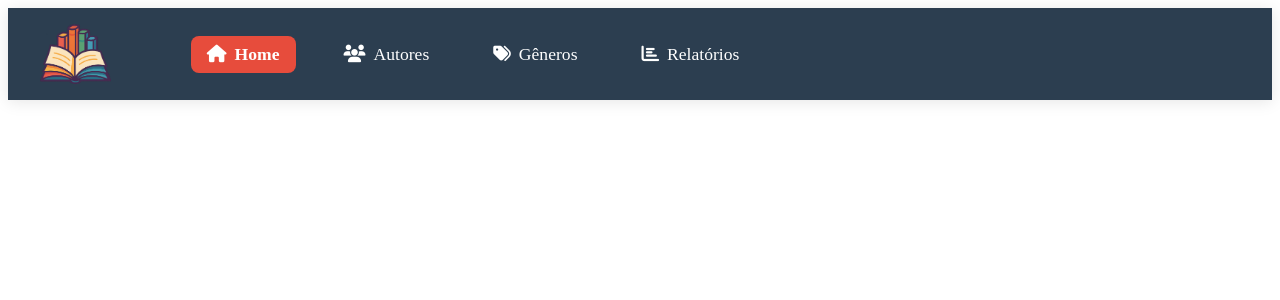
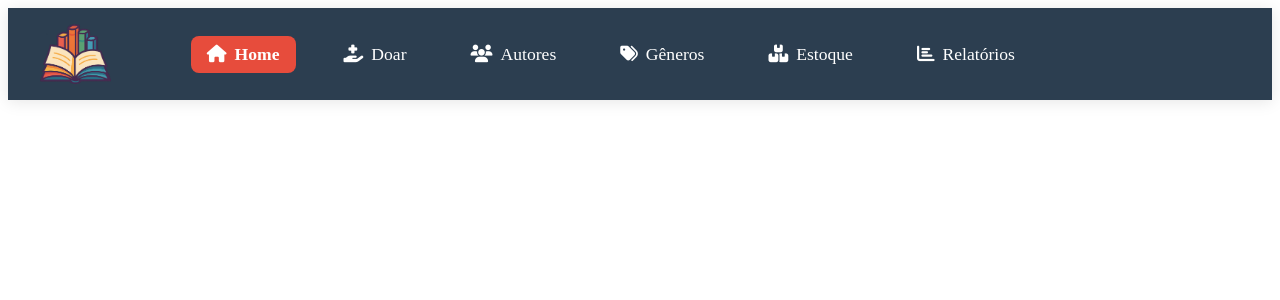
Before and after one commit to ReneNathan/FlaskExample, a Flask app: template app/templates/include/upper_menu.html in a window 1280 px wide. Shown: the top 300 px of the page. Run offline with Flask 3, Linux system fonts and the light colour scheme; the template is opened without the code that fills it, so the values that code supplies are empty.

Commit message:
:sparkles: Adição do menu nav, adição do footer e criação da home com um carrousel

```diff
--- a/app/static/css/upper_menu.css
+++ b/app/static/css/upper_menu.css
@@ -1,4 +1,7 @@
 /* upper_menu.css */
+
+
+
 :root {
   --primary-color: #2C3E50;
   --secondary-color: #3498DB;
@@ -7,15 +10,16 @@
   --background-light: #F8F9FA;
 }
 
-.navbar {
+.custom_navbar {
   background: var(--primary-color);
   box-shadow: 0 2px 15px rgba(0,0,0,0.1);
   position: sticky;
   top: 0;
   z-index: 1000;
+  font-size: 17.6px !important;
 }
 
-.navbar-container {
+.custom_navbar-container {
   margin: 0 auto;
   padding: 1rem 2rem;
   display: flex;
@@ -32,16 +36,15 @@
   transform: scale(1.05);
 }
 
-.navbar-links {
+.custom_navbar-links {
   display: flex;
   gap: 2rem;
   align-items: center;
 }
 
-.nav-item {
+.custom_nav-item {
   color: var(--text-light);
   text-decoration: none;
-  font-size: 1.1rem;
   padding: 0.5rem 1rem;
   border-radius: 8px;
   transition: all 0.3s ease;
@@ -50,12 +53,12 @@
   gap: 0.5rem;
 }
 
-.nav-item:hover {
+.custom_nav-item:hover {
   background: var(--secondary-color);
   transform: translateY(-2px);
 }
 
-.nav-item.active {
+.custom_nav-item.active {
   background: var(--accent-color);
   font-weight: 600;
 }
@@ -148,7 +151,7 @@
 
 /* Responsividade */
 @media (max-width: 992px) {
-  .navbar-links {
+  .custom_navbar-links {
     display: none;
   }
 
@@ -168,7 +171,7 @@
     display: none;
   }
 
-  .navbar-container {
+  .custom_navbar-container {
     justify-content: space-between;
   }
 }
--- a/app/templates/include/upper_menu.html
+++ b/app/templates/include/upper_menu.html
@@ -2,16 +2,18 @@
 <link rel="stylesheet" href="https://cdnjs.cloudflare.com/ajax/libs/font-awesome/6.4.0/css/all.min.css">
 <link rel="stylesheet" href="{{ url_for('static', filename='css/upper_menu.css') }}">
 
-<nav class="navbar">
-  <div class="navbar-container">
+<nav class="custom_navbar">
+  <div class="custom_navbar-container">
     <img src="{{ url_for('static', filename='img/logo.png') }}" alt="Library Logo" class="navbar-logo">
 
     <!-- Menu Desktop -->
-    <div class="navbar-links">
-      <a href="#" class="nav-item active"><i class="fas fa-home"></i>Home</a>
-      <a href="#" class="nav-item"><i class="fas fa-users"></i>Autores</a>
-      <a href="#" class="nav-item"><i class="fas fa-tags"></i>Gêneros</a>
-      <a href="#" class="nav-item"><i class="fas fa-chart-bar"></i>Relatórios</a>
+    <div class="custom_navbar-links">
+      <a href="#" class="custom_nav-item active"><i class="fas fa-home"></i>Home</a>
+      <a href="#" class="custom_nav-item"><i class="fa-solid fa-hand-holding-medical"></i>Doar</a>
+      <a href="#" class="custom_nav-item"><i class="fas fa-users"></i>Autores</a>
+      <a href="#" class="custom_nav-item"><i class="fas fa-tags"></i>Gêneros</a>
+      <a href="#" class="custom_nav-item"><i class="fa-solid fa-boxes-stacked"></i>Estoque</a>
+      <a href="#" class="custom_nav-item"><i class="fas fa-chart-bar"></i>Relatórios</a>
     </div>
 
     <!-- Menu Mobile -->
@@ -25,8 +27,10 @@
   <!-- Menu Mobile Dropdown -->
   <div class="mobile-menu">
     <a href="#" class="mobile-item active"><i class="fas fa-home"></i>Home</a>
+    <a href="#" class="mobile-item active"><i class="fas fa-home"></i>Doar</a>
     <a href="#" class="mobile-item"><i class="fas fa-users"></i>Autores</a>
     <a href="#" class="mobile-item"><i class="fas fa-tags"></i>Gêneros</a>
+    <a href="#" class="mobile-item"><i class="fas fa-tags"></i>Estoque</a>
     <a href="#" class="mobile-item"><i class="fas fa-chart-bar"></i>Relatórios</a>
   </div>
 </nav>
@@ -41,7 +45,7 @@ function toggleMenu() {
 
 // Fechar menu ao clicar fora
 document.addEventListener('click', (e) => {
-  if(!e.target.closest('.navbar')) {
+  if(!e.target.closest('.custom_navbar')) {
     document.querySelector('.mobile-menu').classList.remove('active');
     document.querySelector('.hamburger').classList.remove('is-active');
   }
```
Also changed, not shown: app/modules/home/static/css/home.css (+88 -0 lines), app/modules/home/templates/index.html (+17 -1 lines), app/templates/include/footer.html (+23 -0 lines).
